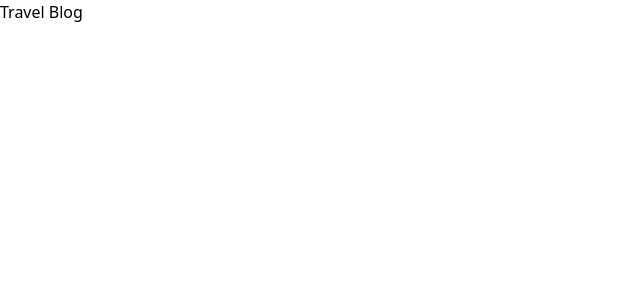
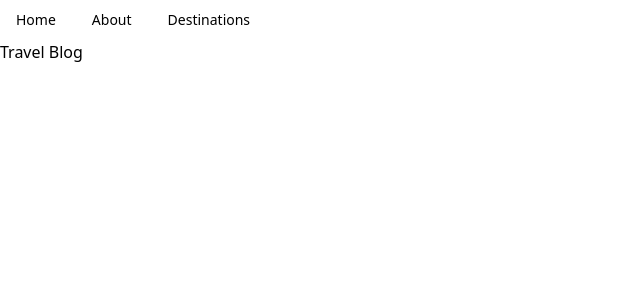
Before and after one commit to AlexPD93/travel-blog, a Next.js app: page / in a window 1280 px wide. Shown: the top 300 px of the page, without its empty margins (0-640 px from the left). Built offline with nearby package versions, Linux system fonts and the light colour scheme.

Commit message:
create basic nav bar

```diff
--- /dev/null
+++ b/app/about/page.tsx
@@ -0,0 +1,3 @@
+export default function About() {
+  return <h1>About</h1>;
+}
--- /dev/null
+++ b/app/destinations/page.tsx
@@ -0,0 +1,3 @@
+export default function Destinations() {
+  return <h1>Destinations</h1>;
+}
--- a/app/layout.tsx
+++ b/app/layout.tsx
@@ -1,5 +1,7 @@
 import type { Metadata } from "next";
 import "./globals.css";
+
+import NavBar from "@/components/navbar";
 
 export const metadata: Metadata = {
   title: "Create Next App",
@@ -13,7 +15,12 @@
 }>) {
   return (
     <html lang="en">
-      <body>{children}</body>
+      <body>
+        <header>
+          <NavBar />
+        </header>
+        <main>{children}</main>
+      </body>
     </html>
   );
 }
--- /dev/null
+++ b/components/navbar.tsx
@@ -0,0 +1,44 @@
+"use client";
+
+import Link from "next/link";
+import {
+  NavigationMenu,
+  NavigationMenuContent,
+  NavigationMenuIndicator,
+  NavigationMenuItem,
+  NavigationMenuLink,
+  NavigationMenuList,
+  NavigationMenuTrigger,
+  NavigationMenuViewport,
+  navigationMenuTriggerStyle,
+} from "@/components/ui/navigation-menu";
+
+export default function NavBar() {
+  return (
+    <NavigationMenu>
+      <NavigationMenuList>
+        <NavigationMenuItem>
+          <Link href="/" legacyBehavior passHref>
+            <NavigationMenuLink className={navigationMenuTriggerStyle()}>
+              Home
+            </NavigationMenuLink>
+          </Link>
+        </NavigationMenuItem>
+        <NavigationMenuItem>
+          <Link href="/about" legacyBehavior passHref>
+            <NavigationMenuLink className={navigationMenuTriggerStyle()}>
+              About
+            </NavigationMenuLink>
+          </Link>
+        </NavigationMenuItem>
+        <NavigationMenuItem>
+          <Link href="/destinations" legacyBehavior passHref>
+            <NavigationMenuLink className={navigationMenuTriggerStyle()}>
+              Destinations
+            </NavigationMenuLink>
+          </Link>
+        </NavigationMenuItem>
+      </NavigationMenuList>
+    </NavigationMenu>
+  );
+}
--- /dev/null
+++ b/components/ui/navigation-menu.tsx
@@ -0,0 +1,128 @@
+import * as React from "react"
+import * as NavigationMenuPrimitive from "@radix-ui/react-navigation-menu"
+import { cva } from "class-variance-authority"
+import { ChevronDown } from "lucide-react"
+
+import { cn } from "@/lib/utils"
+
+const NavigationMenu = React.forwardRef<
+  React.ElementRef<typeof NavigationMenuPrimitive.Root>,
+  React.ComponentPropsWithoutRef<typeof NavigationMenuPrimitive.Root>
+>(({ className, children, ...props }, ref) => (
+  <NavigationMenuPrimitive.Root
+    ref={ref}
+    className={cn(
+      "relative z-10 flex max-w-max flex-1 items-center justify-center",
+      className
+    )}
+    {...props}
+  >
+    {children}
+    <NavigationMenuViewport />
+  </NavigationMenuPrimitive.Root>
+))
+NavigationMenu.displayName = NavigationMenuPrimitive.Root.displayName
+
+const NavigationMenuList = React.forwardRef<
+  React.ElementRef<typeof NavigationMenuPrimitive.List>,
+  React.ComponentPropsWithoutRef<typeof NavigationMenuPrimitive.List>
+>(({ className, ...props }, ref) => (
+  <NavigationMenuPrimitive.List
+    ref={ref}
+    className={cn(
+      "group flex flex-1 list-none items-center justify-center space-x-1",
+      className
+    )}
+    {...props}
+  />
+))
+NavigationMenuList.displayName = NavigationMenuPrimitive.List.displayName
+
+const NavigationMenuItem = NavigationMenuPrimitive.Item
+
+const navigationMenuTriggerStyle = cva(
+  "group inline-flex h-10 w-max items-center justify-center rounded-md bg-white px-4 py-2 text-sm font-medium transition-colors hover:bg-neutral-100 hover:text-neutral-900 focus:bg-neutral-100 focus:text-neutral-900 focus:outline-none disabled:pointer-events-none disabled:opacity-50 data-[active]:bg-neutral-100/50 data-[state=open]:bg-neutral-100/50 dark:bg-neutral-950 dark:hover:bg-neutral-800 dark:hover:text-neutral-50 dark:focus:bg-neutral-800 dark:focus:text-neutral-50 dark:data-[active]:bg-neutral-800/50 dark:data-[state=open]:bg-neutral-800/50"
+)
+
+const NavigationMenuTrigger = React.forwardRef<
+  React.ElementRef<typeof NavigationMenuPrimitive.Trigger>,
+  React.ComponentPropsWithoutRef<typeof NavigationMenuPrimitive.Trigger>
+>(({ className, children, ...props }, ref) => (
+  <NavigationMenuPrimitive.Trigger
+    ref={ref}
+    className={cn(navigationMenuTriggerStyle(), "group", className)}
+    {...props}
+  >
+    {children}{""}
+    <ChevronDown
+      className="relative top-[1px] ml-1 h-3 w-3 transition duration-200 group-data-[state=open]:rotate-180"
+      aria-hidden="true"
+    />
+  </NavigationMenuPrimitive.Trigger>
+))
+NavigationMenuTrigger.displayName = NavigationMenuPrimitive.Trigger.displayName
+
+const NavigationMenuContent = React.forwardRef<
+  React.ElementRef<typeof NavigationMenuPrimitive.Content>,
+  React.ComponentPropsWithoutRef<typeof NavigationMenuPrimitive.Content>
+>(({ className, ...props }, ref) => (
+  <NavigationMenuPrimitive.Content
+    ref={ref}
+    className={cn(
+      "left-0 top-0 w-full data-[motion^=from-]:animate-in data-[motion^=to-]:animate-out data-[motion^=from-]:fade-in data-[motion^=to-]:fade-out data-[motion=from-end]:slide-in-from-right-52 data-[motion=from-start]:slide-in-from-left-52 data-[motion=to-end]:slide-out-to-right-52 data-[motion=to-start]:slide-out-to-left-52 md:absolute md:w-auto",
+      className
+    )}
+    {...props}
+  />
+))
+NavigationMenuContent.displayName = NavigationMenuPrimitive.Content.displayName
+
+const NavigationMenuLink = NavigationMenuPrimitive.Link
+
+const NavigationMenuViewport = React.forwardRef<
+  React.ElementRef<typeof NavigationMenuPrimitive.Viewport>,
+  React.ComponentPropsWithoutRef<typeof NavigationMenuPrimitive.Viewport>
+>(({ className, ...props }, ref) => (
+  <div className={cn("absolute left-0 top-full flex justify-center")}>
+    <NavigationMenuPrimitive.Viewport
+      className={cn(
+        "origin-top-center relative mt-1.5 h-[var(--radix-navigation-menu-viewport-height)] w-full overflow-hidden rounded-md border border-neutral-200 bg-white text-neutral-950 shadow-lg data-[state=open]:animate-in data-[state=closed]:animate-out data-[state=closed]:zoom-out-95 data-[state=open]:zoom-in-90 md:w-[var(--radix-navigation-menu-viewport-width)] dark:border-neutral-800 dark:bg-neutral-950 dark:text-neutral-50",
+        className
+      )}
+      ref={ref}
+      {...props}
+    />
+  </div>
+))
+NavigationMenuViewport.displayName =
+  NavigationMenuPrimitive.Viewport.displayName
+
+const NavigationMenuIndicator = React.forwardRef<
+  React.ElementRef<typeof NavigationMenuPrimitive.Indicator>,
+  React.ComponentPropsWithoutRef<typeof NavigationMenuPrimitive.Indicator>
+>(({ className, ...props }, ref) => (
+  <NavigationMenuPrimitive.Indicator
+    ref={ref}
+    className={cn(
+      "top-full z-[1] flex h-1.5 items-end justify-center overflow-hidden data-[state=visible]:animate-in data-[state=hidden]:animate-out data-[state=hidden]:fade-out data-[state=visible]:fade-in",
+      className
+    )}
+    {...props}
+  >
+    <div className="relative top-[60%] h-2 w-2 rotate-45 rounded-tl-sm bg-neutral-200 shadow-md dark:bg-neutral-800" />
+  </NavigationMenuPrimitive.Indicator>
+))
+NavigationMenuIndicator.displayName =
+  NavigationMenuPrimitive.Indicator.displayName
+
+export {
+  navigationMenuTriggerStyle,
+  NavigationMenu,
+  NavigationMenuList,
+  NavigationMenuItem,
+  NavigationMenuContent,
+  NavigationMenuTrigger,
+  NavigationMenuLink,
+  NavigationMenuIndicator,
+  NavigationMenuViewport,
+}
--- a/package.json
+++ b/package.json
@@ -9,6 +9,7 @@
     "lint": "next lint"
   },
   "dependencies": {
+    "@radix-ui/react-navigation-menu": "^1.2.0",
     "@radix-ui/react-slot": "^1.1.0",
     "class-variance-authority": "^0.7.0",
     "clsx": "^2.1.1",
```
Also changed, not shown: 1 other file (tests, documents, lock files or other folders).
